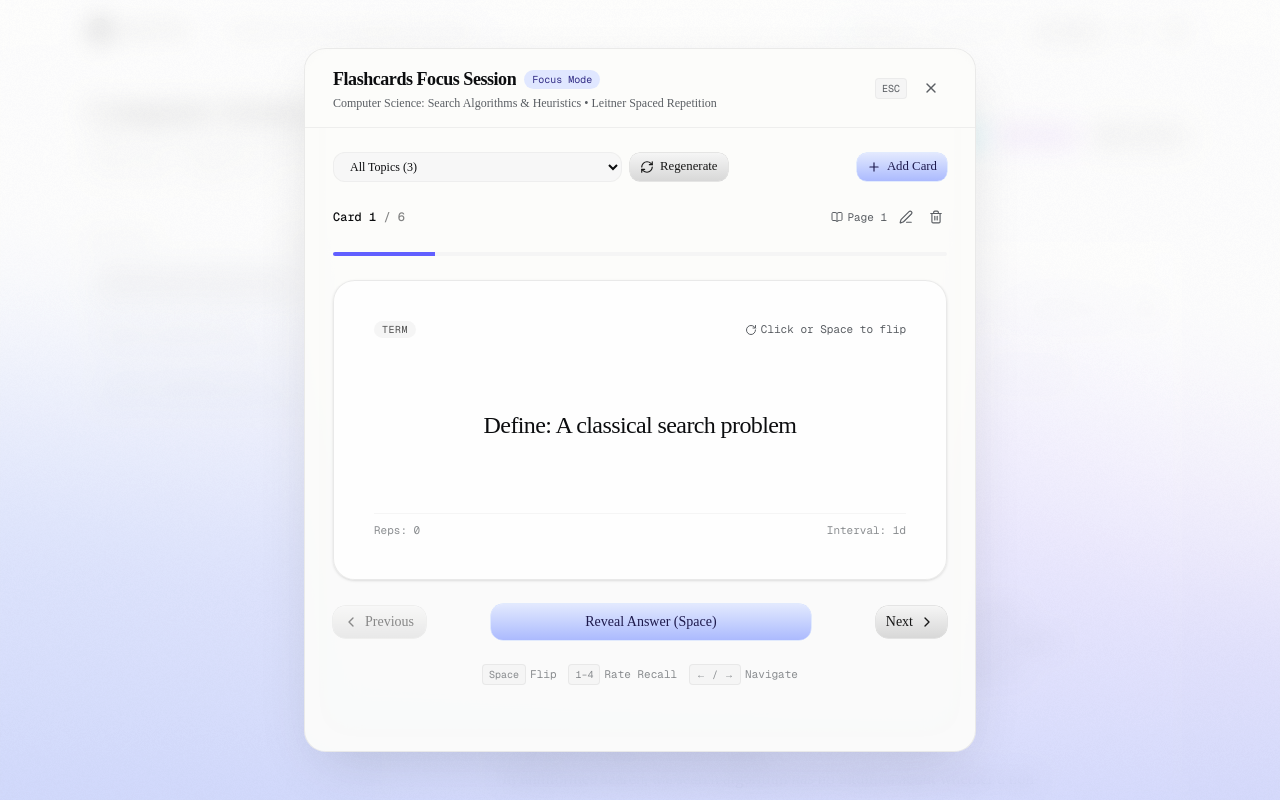
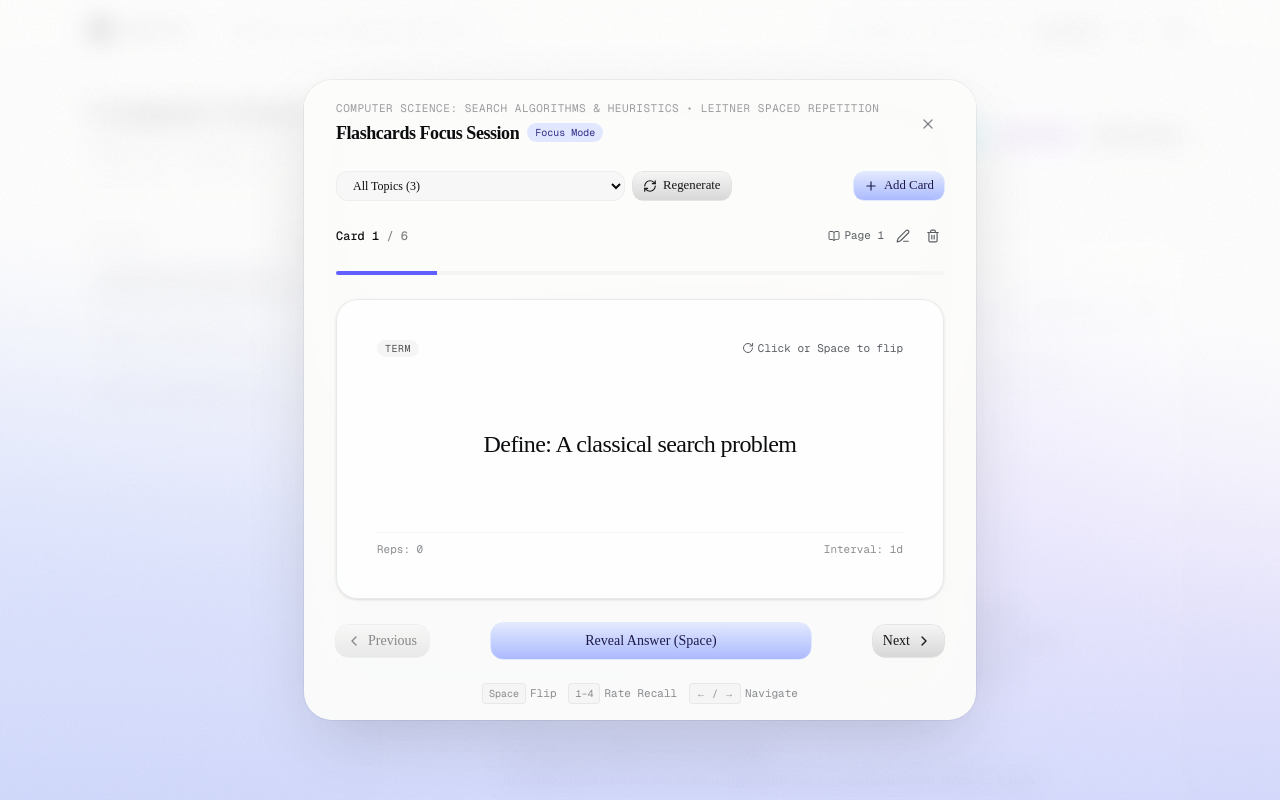
Before and after one commit to the-sukhsingh/notes-study, a Next.js app: page / in a window 1280 px wide. Both pictures are taken after a click on the button "Flashcards". Shown: the top 800 px of the page. Built offline with nearby package versions, Linux system fonts and the light colour scheme.

Commit message:
feat(modal): eliminate scrollbars with no-scrollbar utility and redesign FocusModal with clean, minimal layout

```diff
--- a/src/app/globals.css
+++ b/src/app/globals.css
@@ -129,3 +129,14 @@
 .active-press:active {
   transform: scale(0.96);
 }
+
+/* Absolute scrollbar removal utility for clean, distraction-free surfaces */
+.no-scrollbar::-webkit-scrollbar {
+  display: none !important;
+  width: 0 !important;
+  height: 0 !important;
+}
+.no-scrollbar {
+  -ms-overflow-style: none !important;
+  scrollbar-width: none !important;
+}
--- a/src/components/custom/FocusModal.tsx
+++ b/src/components/custom/FocusModal.tsx
@@ -102,49 +102,44 @@ export function FocusModal({
           {/* Clean Focus Modal Window */}
           <motion.div
             key="focus-modal-content-window"
-            initial={{ opacity: 0, scale: 0.96, y: 12 }}
+            initial={{ opacity: 0, scale: 0.97, y: 8 }}
             animate={{ opacity: 1, scale: 1, y: 0 }}
             exit={{
               opacity: 0,
-              scale: 0.96,
-              y: 12,
-              transition: { duration: 0.2, ease: [0.16, 1, 0.3, 1] },
+              scale: 0.97,
+              y: 8,
+              transition: { duration: 0.18, ease: [0.16, 1, 0.3, 1] },
             }}
-            transition={{ duration: 0.24, ease: [0.16, 1, 0.3, 1] }}
+            transition={{ duration: 0.22, ease: [0.16, 1, 0.3, 1] }}
             onClick={(e) => e.stopPropagation()}
             className={cn(
-              "relative w-full h-[88dvh] max-h-[760px] bg-background/95 dark:bg-neutral-900/95 backdrop-blur-xl border border-neutral-200/80 dark:border-neutral-800/90 shadow-[0_20px_60px_-15px_rgba(0,0,0,0.15)] dark:shadow-[0_20px_60px_-15px_rgba(0,0,0,0.6)] rounded-2xl flex flex-col overflow-hidden text-foreground z-10 select-auto",
+              "relative w-full max-h-[86vh] bg-background/95 dark:bg-neutral-900/95 backdrop-blur-2xl ring-1 ring-black/[0.05] dark:ring-white/[0.08] shadow-[0_24px_70px_-15px_rgba(0,0,0,0.18)] dark:shadow-[0_24px_70px_-15px_rgba(0,0,0,0.7)] rounded-[28px] flex flex-col overflow-hidden text-foreground z-10 select-auto",
               maxWidth,
               className
             )}
           >
-            {/* Modal Header */}
-            <div className="flex items-center justify-between px-5 sm:px-7 py-4 border-b border-neutral-200/60 dark:border-neutral-800/70 shrink-0 bg-background/50 dark:bg-neutral-900/50">
-              <div className="flex items-center gap-3 min-w-0">
+            {/* Minimal Header */}
+            <div className="flex items-center justify-between px-6 sm:px-8 pt-5 pb-2 shrink-0">
               <div className="space-y-0.5 min-w-0">
+                {subtitle && (
+                  <p className="text-[11px] font-mono tracking-wider text-muted-foreground/60 uppercase">
+                    {subtitle}
+                  </p>
+                )}
                 <div className="flex items-center gap-2">
                   <h2 className="font-sans text-base sm:text-lg font-semibold tracking-tight text-foreground truncate">
                     {title}
                   </h2>
                   {badge}
                 </div>
-                  {subtitle && (
-                    <p className="text-xs text-muted-foreground truncate">
-                      {subtitle}
-                    </p>
-                  )}
-                </div>
               </div>
 
               <div className="flex items-center gap-2 shrink-0">
                 {headerActions}
-                <kbd className="hidden sm:inline-block px-1.5 py-0.5 text-[10px] font-mono rounded bg-neutral-100 dark:bg-neutral-800 text-muted-foreground border border-neutral-200/60 dark:border-neutral-700/60 select-none">
-                  ESC
-                </kbd>
                 <button
                   type="button"
                   onClick={onClose}
-                  className="size-8 rounded-lg flex items-center justify-center text-muted-foreground hover:text-foreground hover:bg-neutral-100 dark:hover:bg-neutral-800 transition-colors cursor-pointer"
+                  className="size-8 rounded-full flex items-center justify-center text-muted-foreground/70 hover:text-foreground hover:bg-neutral-100 dark:hover:bg-neutral-800 transition-colors cursor-pointer"
                   title="Close (Esc)"
                   aria-label="Close"
                 >
@@ -153,14 +148,14 @@ export function FocusModal({
               </div>
             </div>
 
-            {/* Modal Scrollable Body */}
-            <div className="flex-1 overflow-y-auto px-5 sm:px-7 py-6">
+            {/* Modal Body - Guaranteed Scrollbar-Free */}
+            <div className="flex-1 overflow-y-auto no-scrollbar px-6 sm:px-8 py-4">
               {children}
             </div>
 
-            {/* Modal Footer (Optional) */}
+            {/* Minimal Footer (Optional) */}
             {footer && (
-              <div className="px-5 sm:px-7 py-3.5 border-t border-neutral-200/60 dark:border-neutral-800/70 bg-neutral-50/50 dark:bg-neutral-950/30 shrink-0 flex items-center justify-between">
+              <div className="px-6 sm:px-8 py-3 border-t border-neutral-100 dark:border-neutral-800/40 bg-neutral-50/30 dark:bg-neutral-950/20 shrink-0 flex items-center justify-between text-xs text-muted-foreground">
                 {footer}
               </div>
             )}
```
Lines whose indentation alone changed are shown as unchanged.
